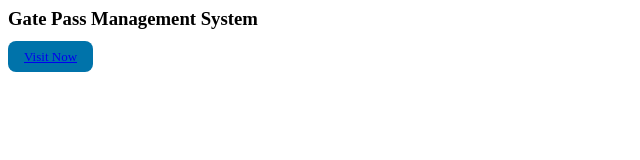
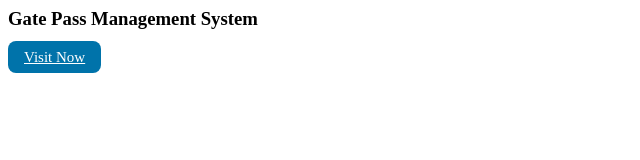
Before and after one commit to HimanshuGusain04/project-links, a plain HTML site: page index.html in a window 1280 px wide. Shown: the whole page, without its empty margins (0-640 px from the left). Drawn offline with Linux system fonts and the light colour scheme.

Commit message:
Update index.html

```diff
--- a/index.html
+++ b/index.html
@@ -1,5 +1,5 @@
 <h3>Gate Pass Management System</h3>
 
-<a href="https://gpms-1.onrender.com/" target="_blank" style="padding: 8px 16px; border-radius:8px; background: #0073aa;font-size: 13px;">
+<a href="https://gpms-1.onrender.com/" target="_blank" style="padding: 8px 16px; border-radius:8px; background: #0073aa;color:#ffffff;font-size: 15px;">
   Visit Now
 </a>
```
